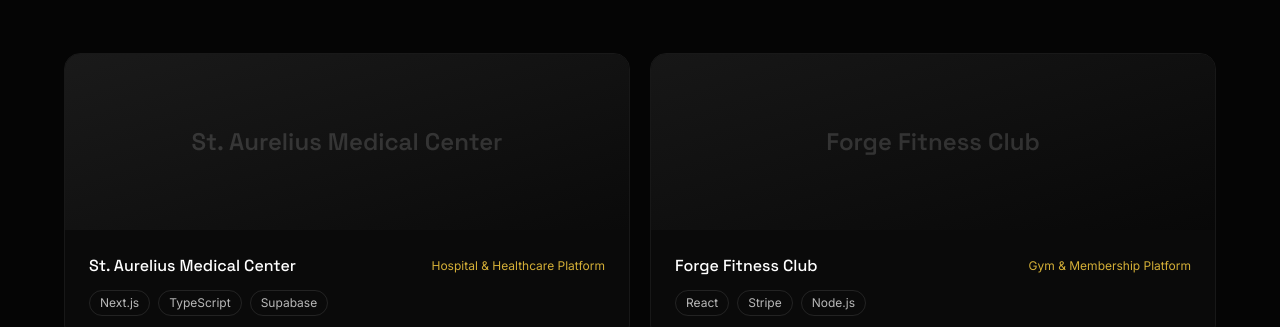
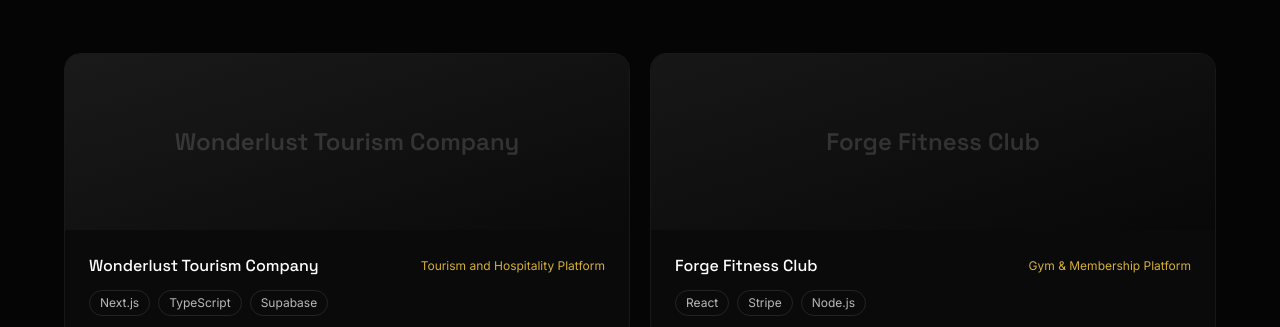
Before and after one commit to Charlie01-creator/Charlie, a React (Vite) app: page / in a window 1280 px wide. Shown: the part 2472-2799 px from the top of the page. Built offline with nearby package versions, Linux system fonts and the light colour scheme.

Commit message:
Update project details for tourism company

```diff
--- a/src/App.jsx
+++ b/src/App.jsx
@@ -130,11 +130,11 @@ const ADVANTAGES = [
 
 const PROJECTS = [
   {
-    name: "St. Aurelius Medical Center",
-    category: "Hospital & Healthcare Platform",
+    name: "Wonderlust Tourism Company",
+    category: "Tourism and Hospitality Platform",
     stack: ["Next.js", "TypeScript", "Supabase"],
     color: "from-[#1a1a1a] to-[#0a0a0a]",
-    link: "#",
+    link: "https://ui-ux-pro-max-skill.nextlevelbuilder.io/demo/travel-tourism",
   },
   {
     name: "Forge Fitness Club",
```
